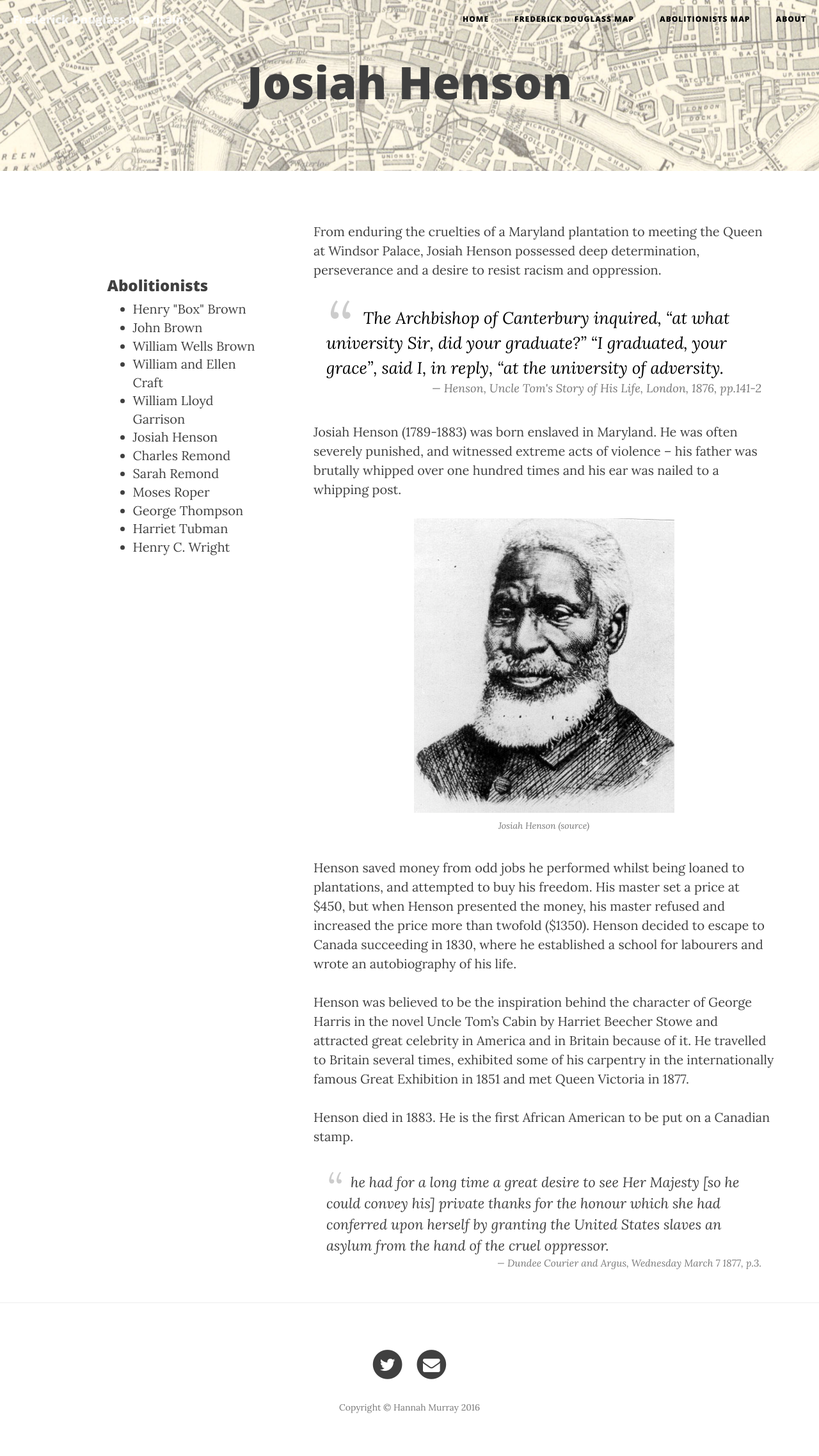
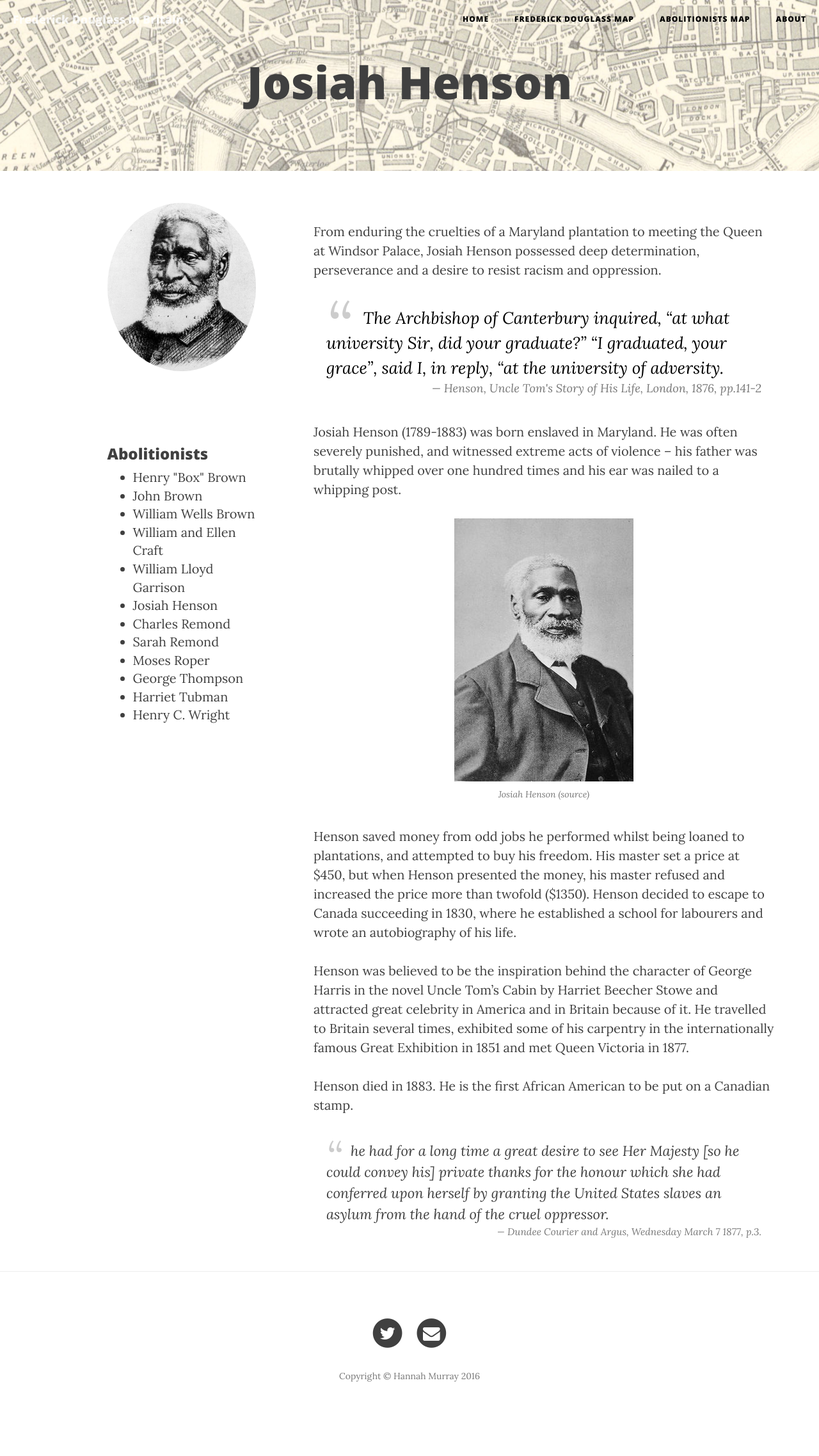
Before and after one commit to FDUK/fduk.github.io, a Jekyll site: the page built from abolitionists/JosiahHenson.md, in a window 1280 px wide. Shown: the whole page at 64% size. Built offline with Jekyll 4.4.1, drawn with Linux system fonts in a browser that asks for light colours; nearby versions of some CDN libraries; after the commit the page ends 2226 px from its top, so only the background shows below that.

Commit message:
Update JosiahHenson.md

```diff
--- a/abolitionists/JosiahHenson.md
+++ b/abolitionists/JosiahHenson.md
@@ -2,6 +2,7 @@
 layout: abolitionist
 title: "Josiah Henson"
 sortTitle: "Henson Josiah"
+profileImage: "Josiah_Henson.jpg"
 ---
 
 From enduring the cruelties of a Maryland plantation to meeting the Queen at Windsor Palace, Josiah Henson possessed deep determination, perseverance and a desire to resist racism and oppression.
@@ -12,7 +13,7 @@ From enduring the cruelties of a Maryland plantation to meeting the Queen at Win
 
 Josiah Henson (1789-1883) was born enslaved in Maryland. He was often severely punished, and witnessed extreme acts of violence – his father was brutally whipped over one hundred times and his ear was nailed to a whipping post.
 
-![Picture of Josiah Henson](/img/Josiah_Henson.jpg)
+![Picture of Josiah Henson](/img/Josiah_Henson_bw.jpg)
 <span class="caption text-muted">Josiah Henson (source)</span>
 
 Henson saved money from odd jobs he performed whilst being loaned to plantations, and attempted to buy his freedom. His master set a price at $450, but when Henson presented the money, his master refused and increased the price more than twofold ($1350). Henson decided to escape to Canada succeeding in 1830, where he established a school for labourers and wrote an autobiography of his life.
```
